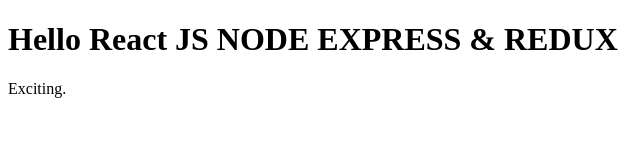
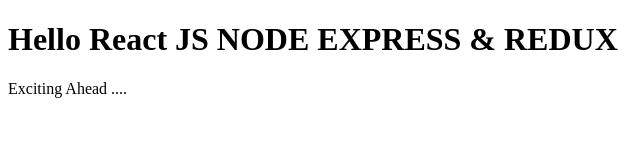
Before and after one commit to selvesandev/node-express-react-redux, a website: page views/index.html in a window 1280 px wide. Shown: the full height of the page, 0-640 px from the left. Drawn offline with Linux system fonts and the light colour scheme.

```diff
--- a/views/index.html
+++ b/views/index.html
@@ -10,7 +10,7 @@
 <body>
 
 <h1>Hello React JS NODE EXPRESS & REDUX</h1>
-<p>Exciting.</p>
+<p>Exciting Ahead ....</p>
 
 </body>
 </html>
```
Also changed, not shown: package.json (+3 -1 lines), README.md, 2 other files.
